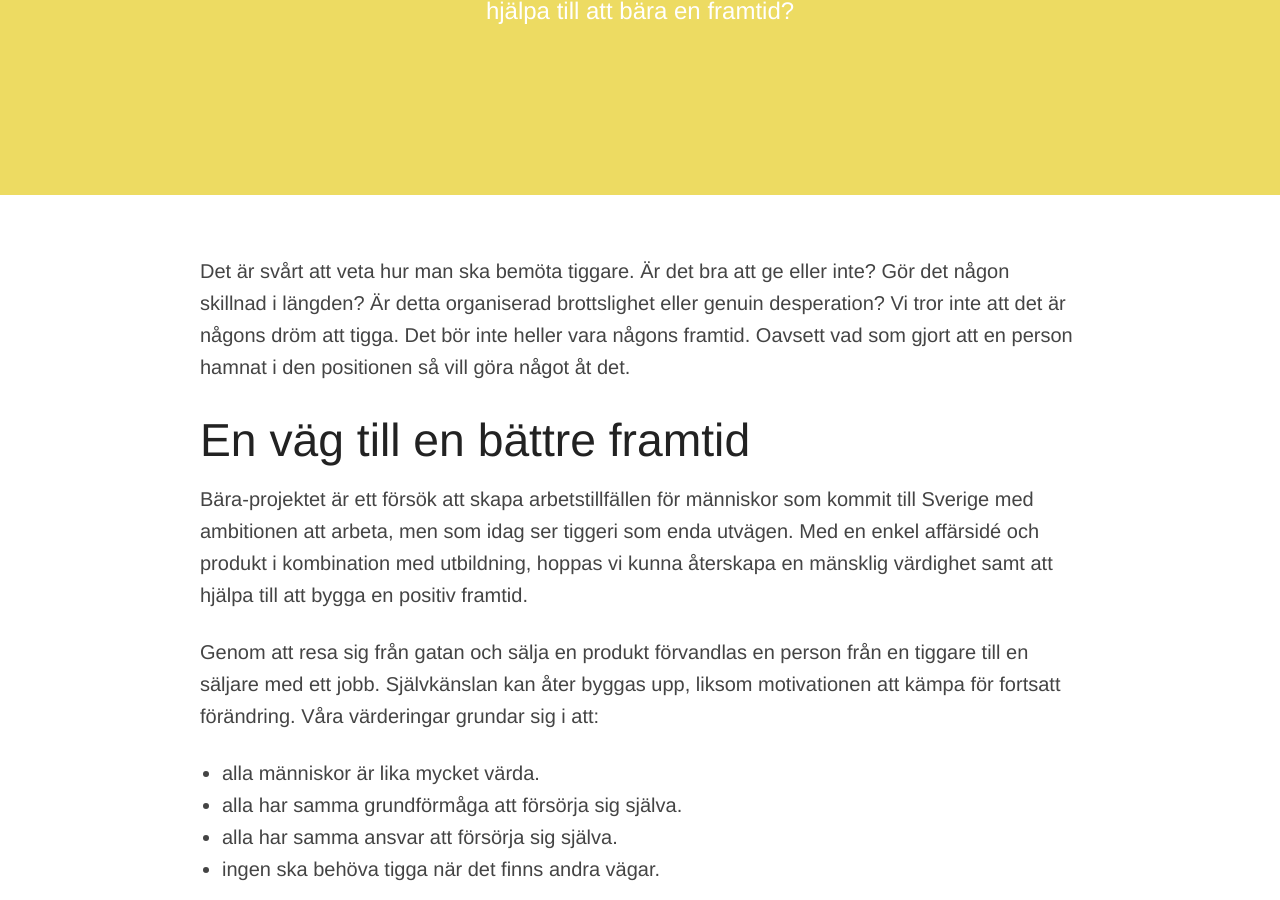
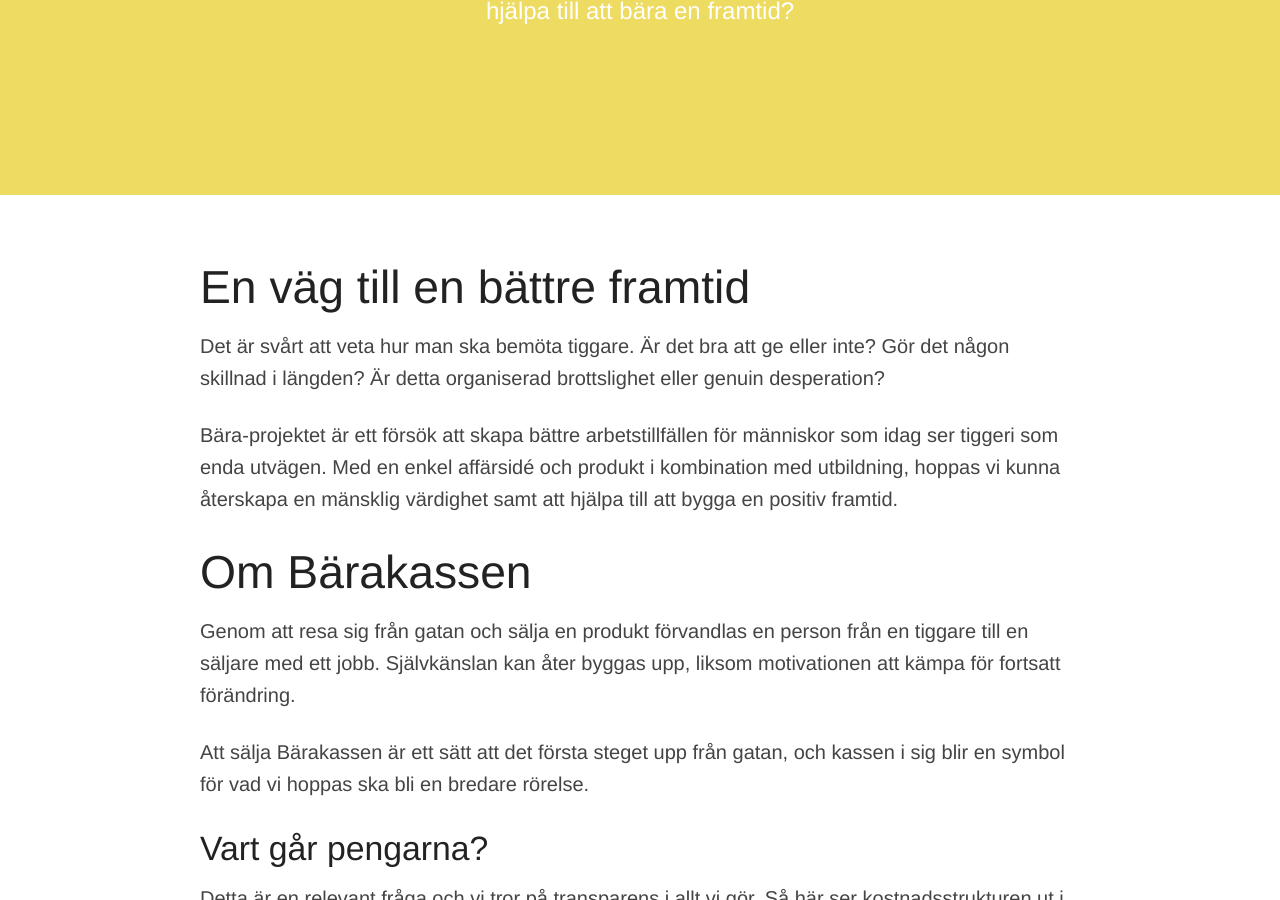
Before and after one commit to bara-se/bara-se.github.io, a Jekyll site: the page built from _posts/0100-01-01-index.md, in a window 1280 px wide and 900 px high, scrolled down 399 px. Built offline with Jekyll 4.4.1, drawn with Linux system fonts in a browser that asks for light colours; some of the changed text lies outside the part shown.

Commit message:
Additional edits

```diff
--- a/_posts/0100-01-01-index.md
+++ b/_posts/0100-01-01-index.md
@@ -5,20 +5,17 @@ permalink: /
 title: ""
 ---
 
-Det är svårt att veta hur man ska bemöta tiggare. Är det bra att ge eller inte? Gör det någon skillnad i längden? Är detta organiserad brottslighet eller genuin desperation? Vi tror inte att det är någons dröm att tigga. Det bör inte heller vara någons framtid. Oavsett vad som gjort att en person hamnat i den positionen så vill göra något åt det.
-
 ## En väg till en bättre framtid
 
-Bära-projektet är ett försök att skapa arbetstillfällen för människor som kommit till Sverige med ambitionen att arbeta, men som idag ser tiggeri som enda utvägen. Med en enkel affärsidé och produkt i kombination med utbildning, hoppas vi kunna återskapa en mänsklig värdighet samt att hjälpa till att bygga en positiv framtid.
+Det är svårt att veta hur man ska bemöta tiggare. Är det bra att ge eller inte? Gör det någon skillnad i längden? Är detta organiserad brottslighet eller genuin desperation?
 
-Genom att resa sig från gatan och sälja en produkt förvandlas en person från en tiggare till en säljare med ett jobb. Självkänslan kan åter byggas upp, liksom motivationen att kämpa för fortsatt förändring. Våra värderingar grundar sig i att:
-
-- alla människor är lika mycket värda.
-- alla har samma grundförmåga att försörja sig själva.
-- alla har samma ansvar att försörja sig själva.
-- ingen ska behöva tigga när det finns andra vägar.
+Bära-projektet är ett försök att skapa bättre arbetstillfällen för människor som idag ser tiggeri som enda utvägen. Med en enkel affärsidé och produkt i kombination med utbildning, hoppas vi kunna återskapa en mänsklig värdighet samt att hjälpa till att bygga en positiv framtid.
 
 ## Om Bärakassen
+
+Genom att resa sig från gatan och sälja en produkt förvandlas en person från en tiggare till en säljare med ett jobb. Självkänslan kan åter byggas upp, liksom motivationen att kämpa för fortsatt förändring.
+
+Att sälja Bärakassen är ett sätt att det första steget upp från gatan, och kassen i sig blir en symbol för vad vi hoppas ska bli en bredare rörelse.
 
 ### Vart går pengarna?
 
@@ -28,7 +25,7 @@ Detta är en relevant fråga och vi tror på transparens i allt vi gör. Så hä
 - Inköps- och tryckkostnaden för en kasse är ca 20 kr (idag lite mer).
 - Resterande 20 kr går till utbildning av säljaren här i Sverige och så småningom är målsättningen att erbjuda en längre entreprenörsutbildning i deras hemland som ger möjlighet till förändring på längre sikt.
 
-### Utbildning som bygger framtid
+### Utbildning för framtiden
 
 Vi erbjuder en enkel utbildning om en säljares roll, vad kundnytta är och hur man hanterar kundbemötande. Utbildningens syfte är att försäljaren ska kunna utföra sitt jobb på ett förtroendeingivande och framgångsrikt sätt.
 
```
Also changed, not shown: other parts of _posts/0100-01-01-index.md (+5 -2 lines).
